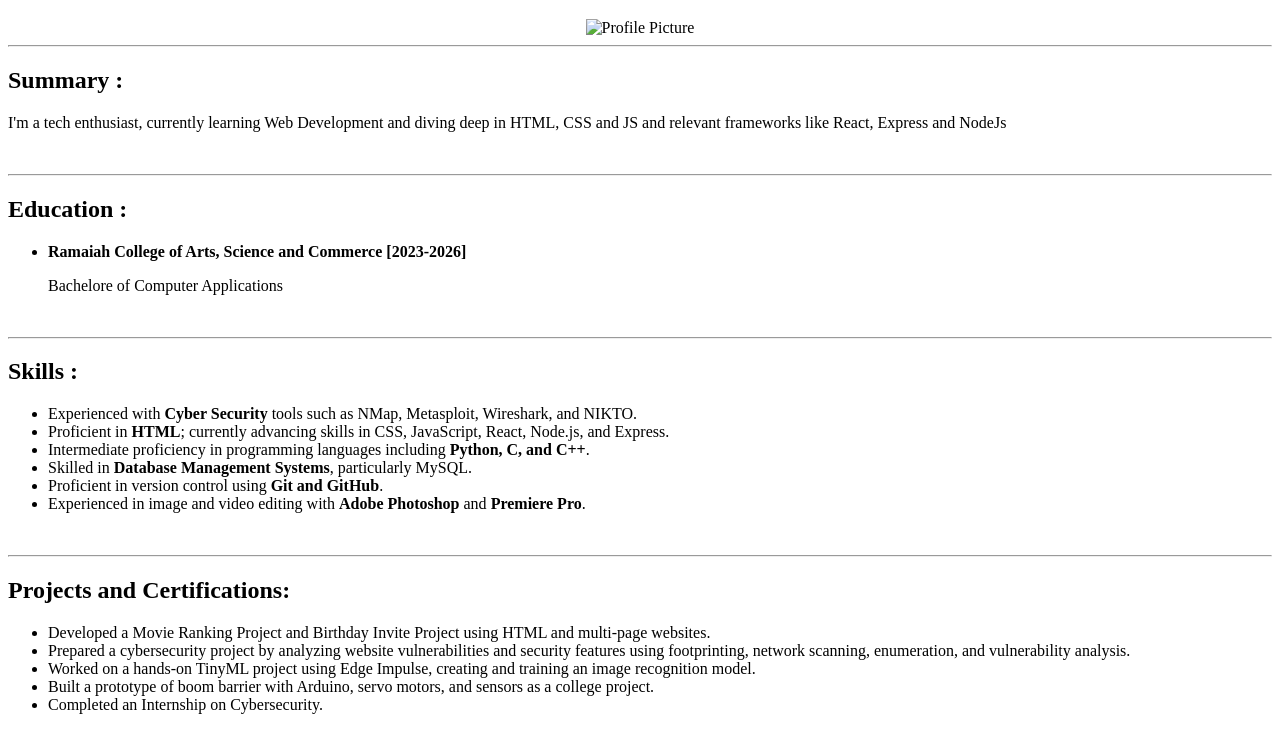
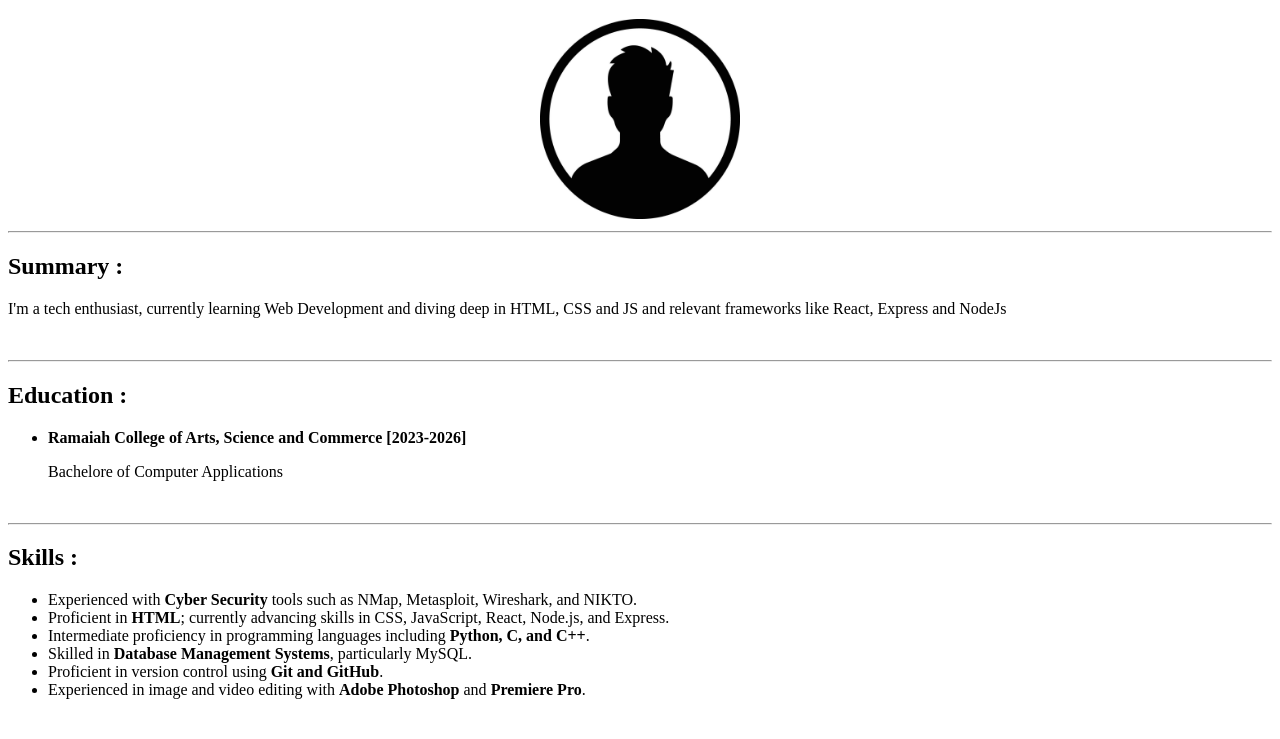
Before and after one commit to AdithyaS25/HTML-Portfolio, a plain HTML site: page index.html in a window 1280 px wide. Shown: the part 61-800 px from the top of the page. Drawn offline with Linux system fonts and the light colour scheme.

Commit message:
Updated image path in index.html

```diff
--- a/index.html
+++ b/index.html
@@ -9,7 +9,7 @@
 <body>
     <div style="text-align: center;">
         <h1>Adithya's Resume</h1>
-        <img src="./assets/images/profile pic.jpg" alt="Profile Picture" height="200">
+        <img src="./images/profile pic.jpg" alt="Profile Picture" height="200">
         <hr>
     </div>
 
```
